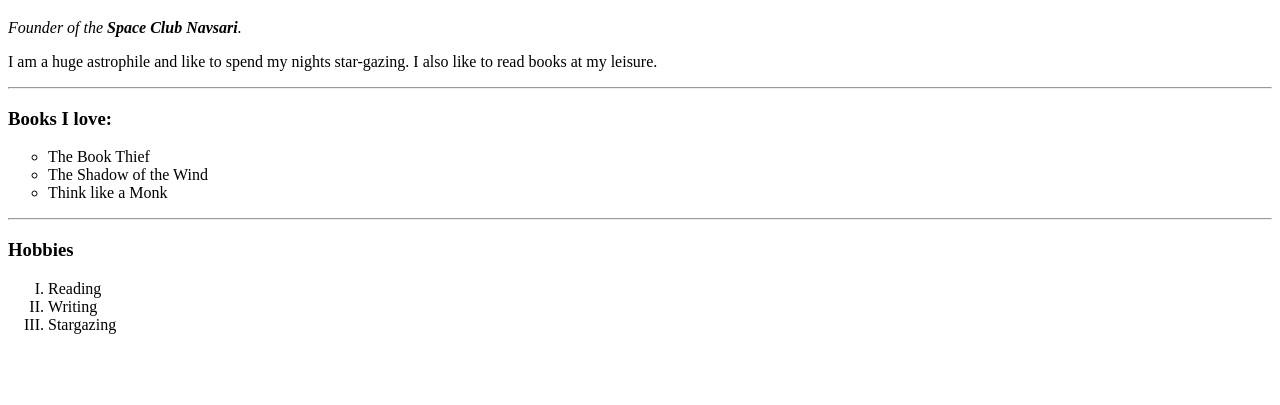
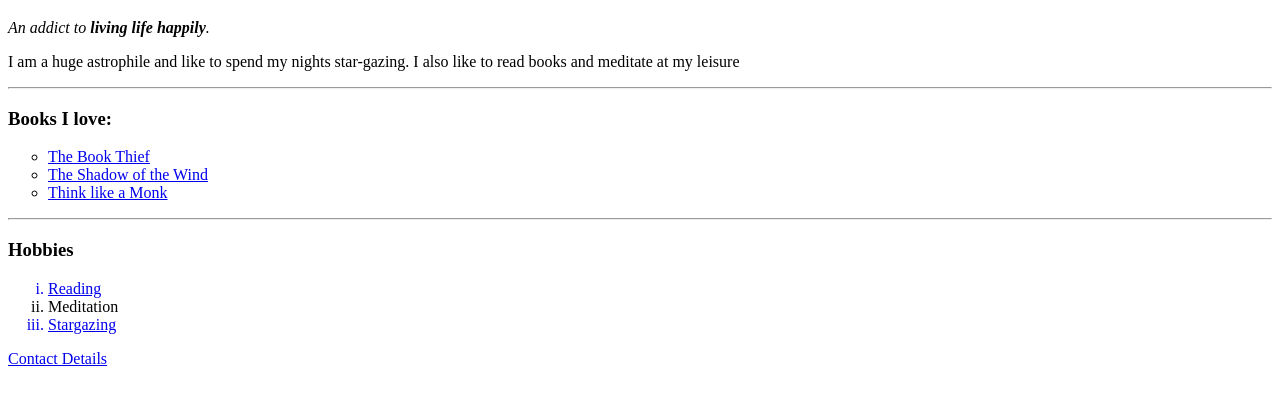
Before and after one commit to Bhargav166/Bio, a plain HTML site: page bio.html in a window 1280 px wide. Shown: the part 223-628 px from the top of the page. Drawn offline with Linux system fonts and the light colour scheme.

Commit message:
created contact.html

```diff
--- a/bio.html
+++ b/bio.html
@@ -11,22 +11,30 @@
 <body>
     <img src="/Bio/images/profile-picture.png" alt="My Profile Picture" width="150" height="150">
     <h1>Bhargav Solanki</h1>
-    <p><em>Founder of the <strong>Space Club Navsari</strong>.</em></p>
-    <p>I am a huge astrophile and like to spend my nights star-gazing. I also like to read books at my leisure.</p>
+    <p><em>An addict to <strong>living life happily</strong>.</em></p>
+    <p>I am a huge astrophile and like to spend my nights star-gazing. I also like to read books and meditate at my
+        leisure</p>
     <hr>
     <h3>Books I love:</h3>
     <ul style="list-style-type:circle">
-        <li>The Book Thief</li>
-        <li>The Shadow of the Wind</li>
-        <li>Think like a Monk</li>
+        <li><a href="https://www.goodreads.com/book/show/19063.The_Book_Thief">The Book Thief</a></li>
+        <li><a href="https://www.goodreads.com/book/show/1232.The_Shadow_of_the_Wind">The Shadow of the Wind</a></li>
+        <li><a href="https://www.goodreads.com/book/show/51942513-think-like-a-monk">Think like a Monk</a></li>
     </ul>
     <hr>
     <h3>Hobbies</h3>
-    <ol type="I">
-        <li>Reading</li>
-        <li>Writing</li>
-        <li>Stargazing</li>
+    <ol type="i">
+        <a href="https://www.goodreads.com/">
+            <li>Reading</li>
+        </a>
+        <li>Meditation</li>
+        <a href="https://stellarium-web.org/">
+            <li>Stargazing</li>
+        </a>
     </ol>
+    <a href="/Bio/contact.html">Contact Details</a>
+
+
 </body>
 
 </html>
```
Also changed, not shown: contact.html (added, +27 -0 lines).
